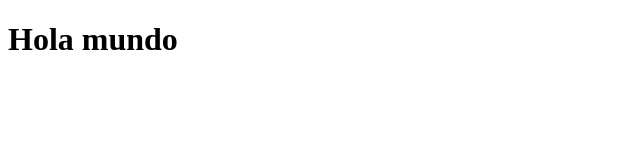
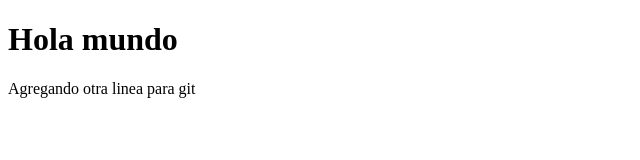
Before and after one commit to garfiastdsm/git-desde-cero, a plain HTML site: page index.html in a window 1280 px wide. Shown: the whole page, without its empty margins (0-640 px from the left). Drawn offline with Linux system fonts and the light colour scheme.

Commit message:
Agregamos una nueva linea, en rama desarrollo

```diff
--- a/index.html
+++ b/index.html
@@ -8,5 +8,6 @@
 </head>
 <body>
     <h1>Hola mundo</h1>
+    <p>Agregando otra linea para git</p>
 </body>
 </html>
```
